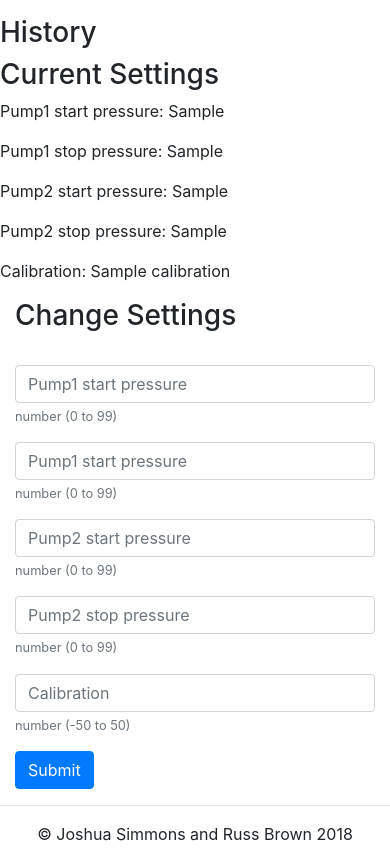
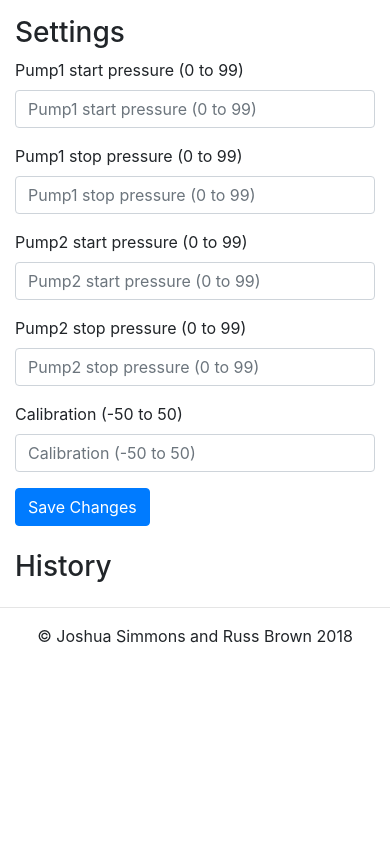
Before and after one commit to russlbrown/pump_controller, a Flask app: template templates/home.html in a window 390 px wide. Shown: the part 56-918 px from the top of that part. After the commit the page ends 844 px from the top of that part, so only its background shows below. Run offline with Flask 2, Linux system fonts and the light colour scheme; the template is opened without the code that fills it: most values are stand-ins (such as "Sample title", 1, 10 or a date in 2020); the page is wider than the window, and the part outside it is not shown; some libraries are stand-ins or nearby versions.

Commit message:
Made the interface cleaner

```diff
--- a/app.py
+++ b/app.py
@@ -14,7 +14,7 @@ def index():
 	if not session.get('logged_in'):
 		return redirect('/login')
 	else:
-		return render_template('home.html')
+		return redirect('/home')
 
 
 @app.route('/home', methods=['POST', 'GET'])
@@ -23,8 +23,6 @@ def home():
 		return redirect('/login')
 	else:
 		pass
-
-	settings = parse_pump_settings(read_from_pi())
 
 	if request.method == 'POST':
 		settings = {
@@ -120,5 +118,7 @@ def parse_pump_settings(raw_settings):
 
 if __name__ == "__main__":
 	app.secret_key = urandom(12)
-	#app.run(debug=DEBUG, host='127.0.0.1', port=5000)
-	app.run(debug=DEBUG, host='0.0.0.0', port=80)
+	if os_name == 'nt':
+		app.run(debug=DEBUG, host='127.0.0.1', port=5000)
+	else:
+		app.run(debug=DEBUG, host='0.0.0.0', port=80)
--- a/pi_write_path_debug.txt
+++ b/pi_write_path_debug.txt
@@ -1 +1 @@
-{R}
+{S9,10,13,14,15,}
--- a/templates/home.html
+++ b/templates/home.html
@@ -1,12 +1,12 @@
 {% extends 'base.html' %}
 {% block body %}
 
-<div class="row align-items-center">
-  <div class="col-sm">
-    <h3>History</h3>
-  </div>
+<div class="container">
+  <div class="row">
 
-  <div class="col-sm">
+
+    <!--
+    <div class="col-md-6">
       <h3>Current Settings</h3>
       <p>Pump1 start pressure: {{ settings['pump1_start_pressure'] }}</p>
       <p>Pump1 stop pressure: {{ settings['pump1_stop_pressure'] }}</p>
@@ -14,49 +14,77 @@
       <p>Pump2 stop pressure: {{ settings['pump2_stop_pressure'] }}</p>
       <p>Calibration: {{ settings['calibration'] }}</p>
     </div>
+    -->
 
-  <div class="col-sm">
-    <div class="container">
+
+
+    <div class="col-md-5">
+
         <form action="/home" method="POST">
-        <h3>Change Settings</h3><br>
+          <h3>Settings</h3>
+
           <div class="form-group">
+            <label for="number">Pump1 start pressure (0 to 99)</label>
             <input type="number" class="form-control" name="pump1_start_pressure"
-                 aria-describedby="emailHelp" placeholder="Pump1 start pressure">
-          <small id="numberHelp" class="form-text text-muted">
-            number (0 to 99)
-          </small>
-        </div>
-        <div class="form-group">
-          <input type="number" class="form-control" name="pump1_stop_pressure"
-                 aria-describedby="emailHelp" placeholder="Pump1 start pressure">
-          <small id="numberHelp" class="form-text text-muted">
-            number (0 to 99)
-          </small>
-        </div>
-        <div class="form-group">
-          <input type="number" class="form-control" name="pump2_start_pressure"
-                 aria-describedby="emailHelp" placeholder="Pump2 start pressure">
-          <small id="numberHelp" class="form-text text-muted">
-            number (0 to 99)
-          </small>
-        </div>
-        <div class="form-group">
-          <input type="number" class="form-control" name="pump2_stop_pressure"
-                 aria-describedby="emailHelp" placeholder="Pump2 stop pressure">
-          <small id="numberHelp" class="form-text text-muted">
-            number (0 to 99)
-          </small>
-        </div>
-        <div class="form-group">
-          <input type="number" class="form-control" name="calibration"
-                 aria-describedby="emailHelp" placeholder="Calibration">
-          <small id="numberHelp" class="form-text text-muted">
-            number (-50 to 50)
-          </small>
+                   aria-describedby="emailHelp" placeholder="Pump1 start pressure (0 to 99)"
+                   value="{{ settings['pump1_start_pressure'] }}"
+                   onfocus="this.style.color='#FF0000'; this.style.fontWeight='bold'"
+            >
+
           </div>
 
-        <button type="submit" class="btn btn-primary">Submit</button>
+          <div class="form-group">
+            <label for="number">Pump1 stop pressure (0 to 99)</label>
+            <input type="number" class="form-control" name="pump1_stop_pressure"
+                   aria-describedby="emailHelp" placeholder="Pump1 stop pressure (0 to 99)"
+                   value="{{ settings['pump1_stop_pressure'] }}"
+                   onfocus="this.style.color='#FF0000'; this.style.fontWeight='bold'"
+            >
+
+          </div>
+
+          <div class="form-group">
+            <label for="number">Pump2 start pressure (0 to 99)</label>
+            <input type="number" class="form-control" name="pump2_start_pressure"
+                   aria-describedby="emailHelp" placeholder="Pump2 start pressure (0 to 99)"
+                   value="{{ settings['pump2_start_pressure'] }}"
+                   onfocus="this.style.color='#FF0000'; this.style.fontWeight='bold'"
+            >
+
+          </div>
+
+          <div class="form-group">
+            <label for="number">Pump2 stop pressure (0 to 99)</label>
+            <input type="number" class="form-control" name="pump2_stop_pressure"
+                   aria-describedby="emailHelp" placeholder="Pump2 stop pressure (0 to 99)"
+                   value="{{ settings['pump2_stop_pressure'] }}"
+                   onfocus="this.style.color='#FF0000'; this.style.fontWeight='bold'"
+            >
+
+          </div>
+
+          <div class="form-group">
+            <label for="number">Calibration (-50 to 50)</label>
+            <input type="number" class="form-control" name="calibration"
+                   aria-describedby="emailHelp" placeholder="Calibration (-50 to 50)"
+                   value="{{ settings['calibration'] }}"
+                   onfocus="this.style.color='#FF0000'; this.style.fontWeight='bold'"
+
+            >
+            <!--<small id="numberHelp" class="form-text text-muted">
+              number (-50 to 50)
+            </small>-->
+          </div>
+
+          <button type="submit" class="btn btn-primary">Save Changes</button>
+          <br><br>
         </form>
+      </div>
+
+
+
+    <div class="col-md-7">
+      <h3>History</h3>
     </div>
   </div>
 </div>
--- a/templates/login.html
+++ b/templates/login.html
@@ -3,7 +3,10 @@
 {% block body %}
 <link rel="stylesheet" href="/static/style.css" type="text/css">
 {% if session['logged_in'] %}
-<p>You're logged in already!</p>
+<div class="alert alert-info" role="alert">
+  <strong>You're logged in already!</strong>
+</div>
+
 {% else %}
 
 
```
Lines whose indentation alone changed are shown as unchanged.
